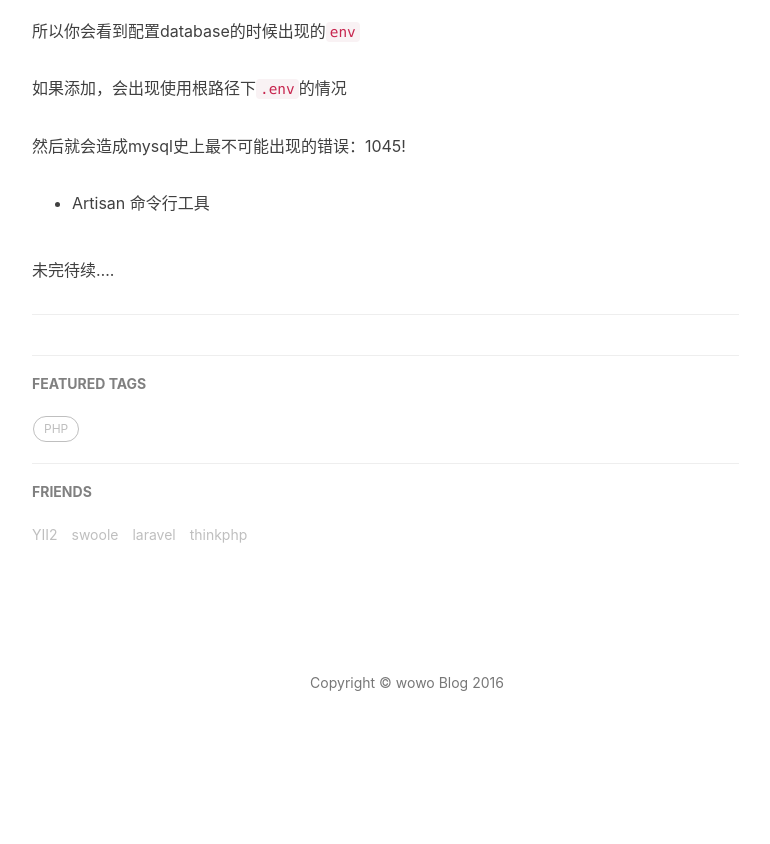
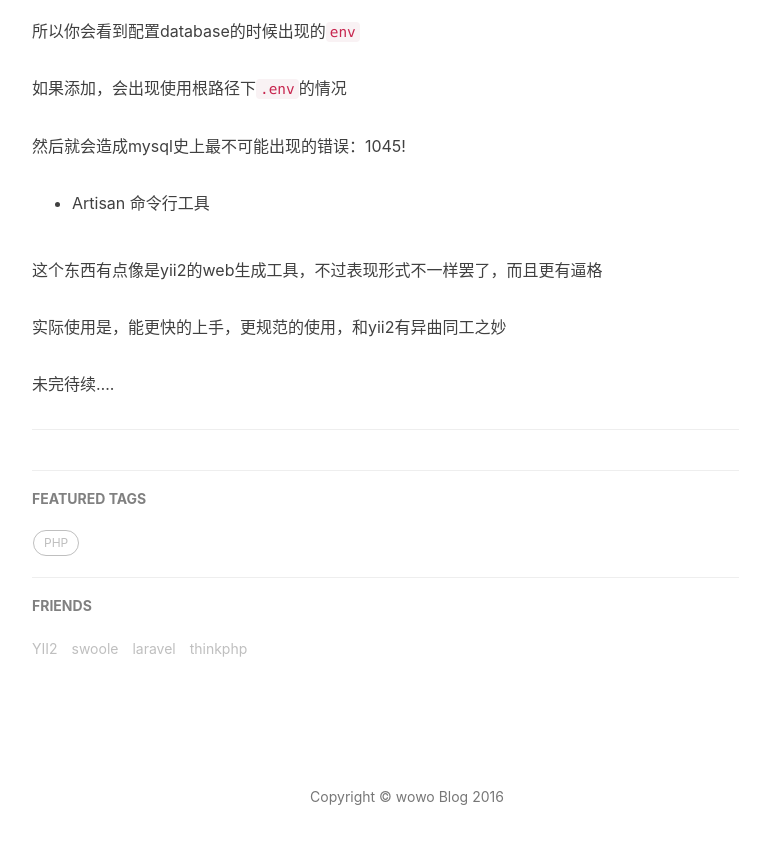
Before and after one commit to aa4933/aa4933.github.io, a Jekyll site: the page built from _posts/2016-09-14-laravel.markdown, in a window 1280 px wide and 900 px high, scrolled down 1733 px. Shown: the top 844 px of the window, without its empty margins (233-1003 px from the left). Built offline with Jekyll 4.4.1, drawn with Linux system fonts in a browser that asks for light colours; comment, search, counter and statistics services are not loaded; before the commit the page ends 2520 px from its top, so only the background shows below that.

Commit message:
增加文字

```diff
--- a/_posts/2016-08-24-usually.markdown
+++ b/_posts/2016-08-24-usually.markdown
@@ -15,6 +15,10 @@ tags:
 * PHP ksort() 函数
 
 可以将数组的KEY拿来进行排序，适合组装型数组使用
+
+* PHP continue
+
+continue也可以用来跳出二维数组，只需要在后面带上`2`即可
 
 
 * PHP array_slice() 函数
--- a/_posts/2016-09-14-laravel.markdown
+++ b/_posts/2016-09-14-laravel.markdown
@@ -65,4 +65,8 @@ Laravel作为一个php框架，推广水平非常好
 
 * Artisan 命令行工具
 
+这个东西有点像是yii2的web生成工具，不过表现形式不一样罢了，而且更有逼格
+
+实际使用是，能更快的上手，更规范的使用，和yii2有异曲同工之妙
+
 未完待续....
```
